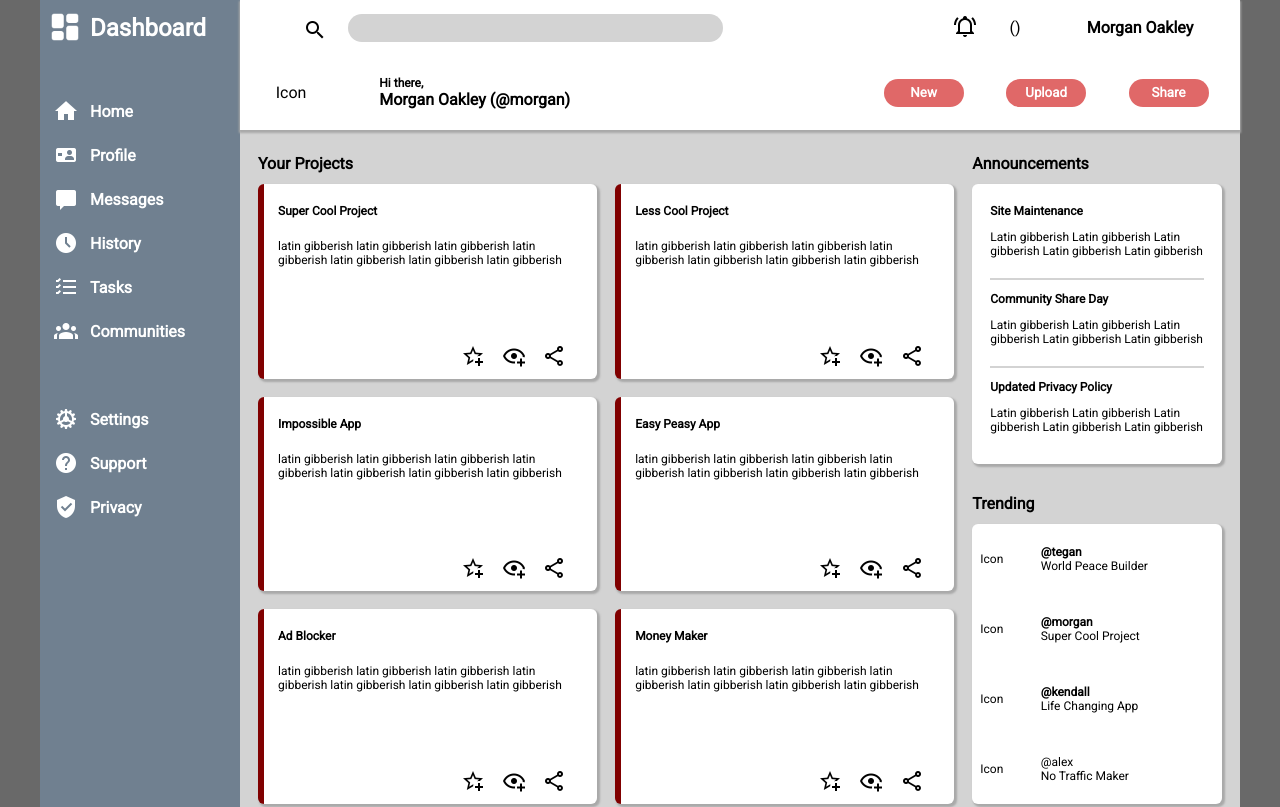
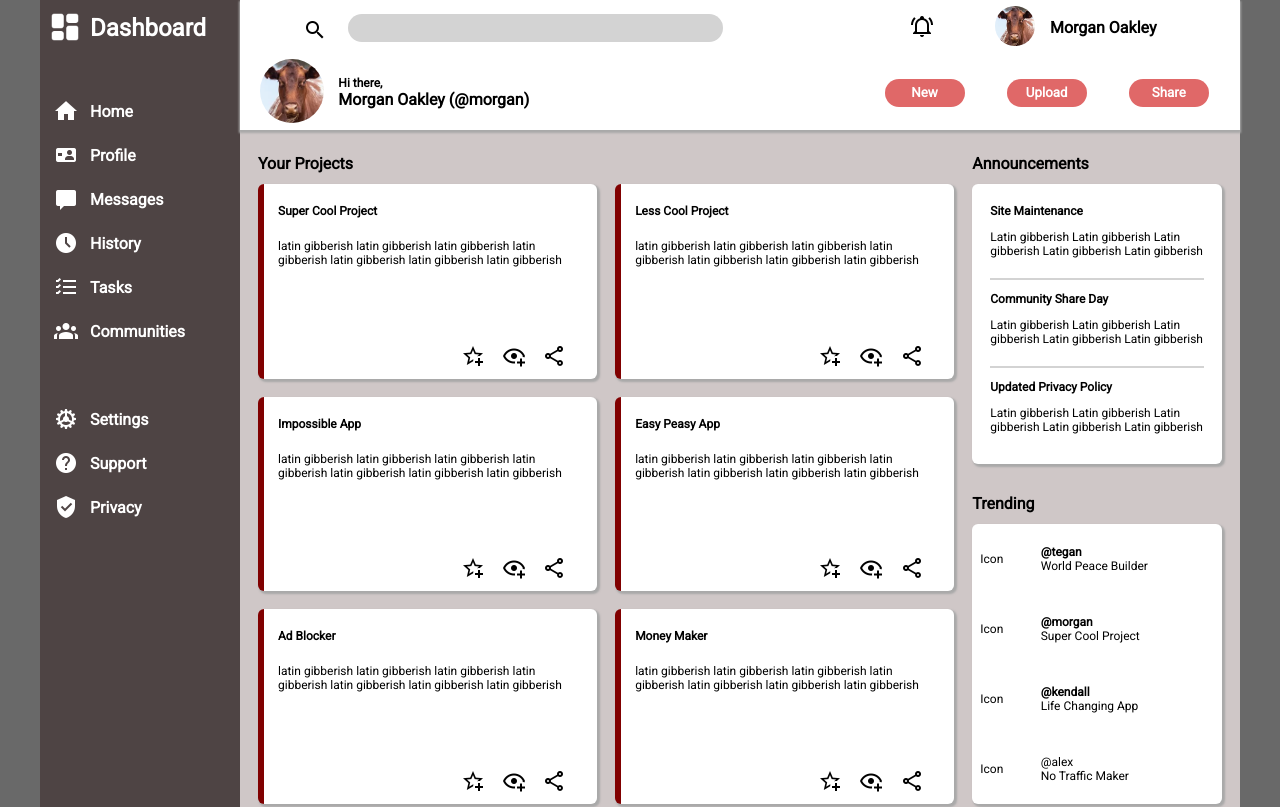
Before and after one commit to waltvenditti/admin-dashboard, a plain HTML site: page index.html in a window 1280 px wide. Shown: the top 807 px of the page. Drawn offline with Linux system fonts and the light colour scheme.

Commit message:
editing images for user avatars and have added some to the HTML

```diff
--- a/index.html
+++ b/index.html
@@ -41,13 +41,13 @@
         <div><img id="searchImg" src="./magnify.png" alt="search icon" width="24px"></div>
         <input type="search">
         <div></div>
-        <div><img src="./bell-ring-outline.png" alt="notice icon" width="24px"></div>
-        <div>()</div>
-        <div><b>Morgan Oakley</b></div>
+        <div class="navbarUpperAlarm"><img src="./bell-ring-outline.png" alt="notice icon" width="24px"></div>
+        <div><img id="smallUserAvatar" src="./cow-cropped.png" alt="@morgan avatar"></div>
+        <div class="navbarUpperUser"><b>Morgan Oakley</b></div>
       </div>
       <div class="navbarLower">
         <div></div>
-        <div>Icon</div>
+        <div><img id="mainUserAvatar" src="./cow-cropped.png" alt="@morgan avatar"></div>
         <div class="navbarLowerGreeting">
           <p><b>Hi there,</b></p>
           <p><b>Morgan Oakley (@morgan)</b></p>
--- a/style.css
+++ b/style.css
@@ -33,7 +33,7 @@ body,
 
 .sidebar {
   width: auto;
-  background-color: slategrey;
+  background-color: rgb(78, 68, 68);
   color: white;
   grid-row: 1 / -1;
   display: grid;
@@ -75,7 +75,7 @@ body,
 
 .navbarUpper {
   display: grid;
-  grid-template-columns: 1fr 1fr 10fr 2fr 1fr 1fr 4fr;
+  grid-template-columns: 1fr 1fr 10fr 1fr 2fr 1fr 4fr;
   justify-items: center;
   align-items: center;
 }
@@ -96,6 +96,16 @@ body,
   border: 0;
 }
 
+.navbarUpperUser {
+  justify-self: left;
+  padding-left: 10px;
+}
+
+.navbarUpperAlarm {
+  justify-self: left;
+  padding-left: 20px;
+}
+
 .navbarLower {
   display: grid;
   grid-template-columns: 1fr 3fr 15fr 12fr 5fr 1fr 5fr 1fr 5fr 1fr;
@@ -114,6 +124,11 @@ body,
   width: 80px;
 }
 
+.navbarLowerGreeting {
+  justify-self: left;
+  padding-left: 14px;
+}
+
 .navbarLowerGreeting p {
   margin: 0;
 }
@@ -124,7 +139,7 @@ body,
 .content {
   display: grid;
   grid-template-columns: 5fr 2fr;
-  background-color: lightgrey;
+  background-color: rgb(207, 199, 199);
   padding-top: 24px;
 }
 
@@ -211,3 +226,13 @@ body,
 .trendingItems p {
   margin: 0;
 }
+
+#mainUserAvatar {
+  border-radius: 50%;
+  width: 64px;
+}
+
+#smallUserAvatar {
+  border-radius: 50%;
+  width: 40px;
+}
```
Also changed, not shown: cow-cropped.png (added), cow.jpg (added), dog-cropped.png (added), dog.jpg (added).
